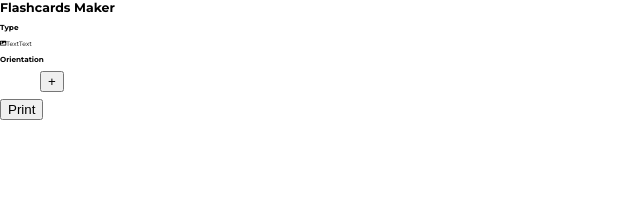
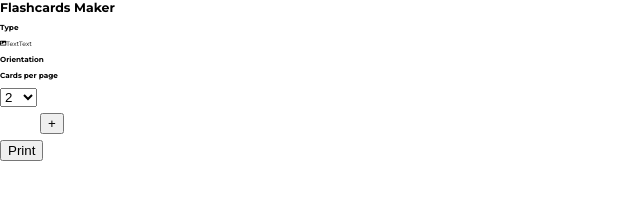
Before and after one commit to abahachenka/flashcard-maker, a React app: page / in a window 1280 px wide. Shown: the whole page, without its empty margins (0-640 px from the left). Built offline with nearby package versions, Linux system fonts and the light colour scheme.

Commit message:
Added cards-per-page switcher

```diff
--- /dev/null
+++ b/src/components/CardsPerPage.js
@@ -0,0 +1,25 @@
+import React, { useContext } from 'react';
+import SettingsContext from '@/context/SettingsContext';
+
+export default function CardsNumber({ cardsPerPage }) {
+  const { updateCardsPerPage } = useContext(SettingsContext);
+
+  return (
+    <div className='settings__group'>
+      <h3 className='settings__title'>Cards per page</h3>
+
+      <div className='setting-preview'>
+        <select
+          defaultValue={cardsPerPage}
+          className='setting-preview__cards-number'
+          onChange={(e) => updateCardsPerPage(e.target.value)}>
+          <option value='2'>2</option>
+          <option value='4'>4</option>
+          <option value='6'>6</option>
+          <option value='8'>8</option>
+          <option value='10'>10</option>
+        </select>
+      </div>
+    </div>
+  );
+}
--- a/src/components/Settings.js
+++ b/src/components/Settings.js
@@ -1,6 +1,7 @@
 import React, { useState } from 'react';
 import TypeSwitcher from './TypeSwitcher';
 import CardOrientation from './CardOrientation';
+import CardsPerPage from './CardsPerPage';
 import SettingsContext from '@/context/SettingsContext';
 import { TYPE_IMG_TEXT, ORIENTATION_V } from '@/constants';
 import './Settings.scss';
@@ -9,7 +10,7 @@ export default function Settings({ onSubmit }) {
   const [settings, setSettings] = useState({
     type: TYPE_IMG_TEXT,
     orientation: ORIENTATION_V,
-    cardsPerList: 2, // 2,4,6,8,10
+    cardsPerPage: '2', // 2,4,6,8,10
   });
 
   function submitSettings(e) {
@@ -30,18 +31,27 @@ export default function Settings({ onSubmit }) {
     });
   }
 
+  function updateCardsPerPage(cardsPerPage) {
+    console.log(cardsPerPage);
+    setSettings((current) => {
+      return { ...current, cardsPerPage };
+    });
+  }
+
   const settingsAPI = {
     updateType,
     updateOrientation,
+    updateCardsPerPage,
   };
 
-  const { type, orientation } = settings;
+  const { type, orientation, cardsPerPage } = settings;
 
   return (
     <form className='settings' onSubmit={submitSettings}>
       <SettingsContext.Provider value={settingsAPI}>
         <TypeSwitcher type={type} />
         <CardOrientation orientation={orientation} />
+        <CardsPerPage cardsPerPage={cardsPerPage} />
       </SettingsContext.Provider>
     </form>
   );
--- a/src/components/Settings.scss
+++ b/src/components/Settings.scss
@@ -48,6 +48,10 @@
   display: flex;
   justify-content: center;
 
+  &__cards-number {
+    width: 50%;
+  }
+
   &__card {
     display: inline-flex;
     flex-direction: column;
```
